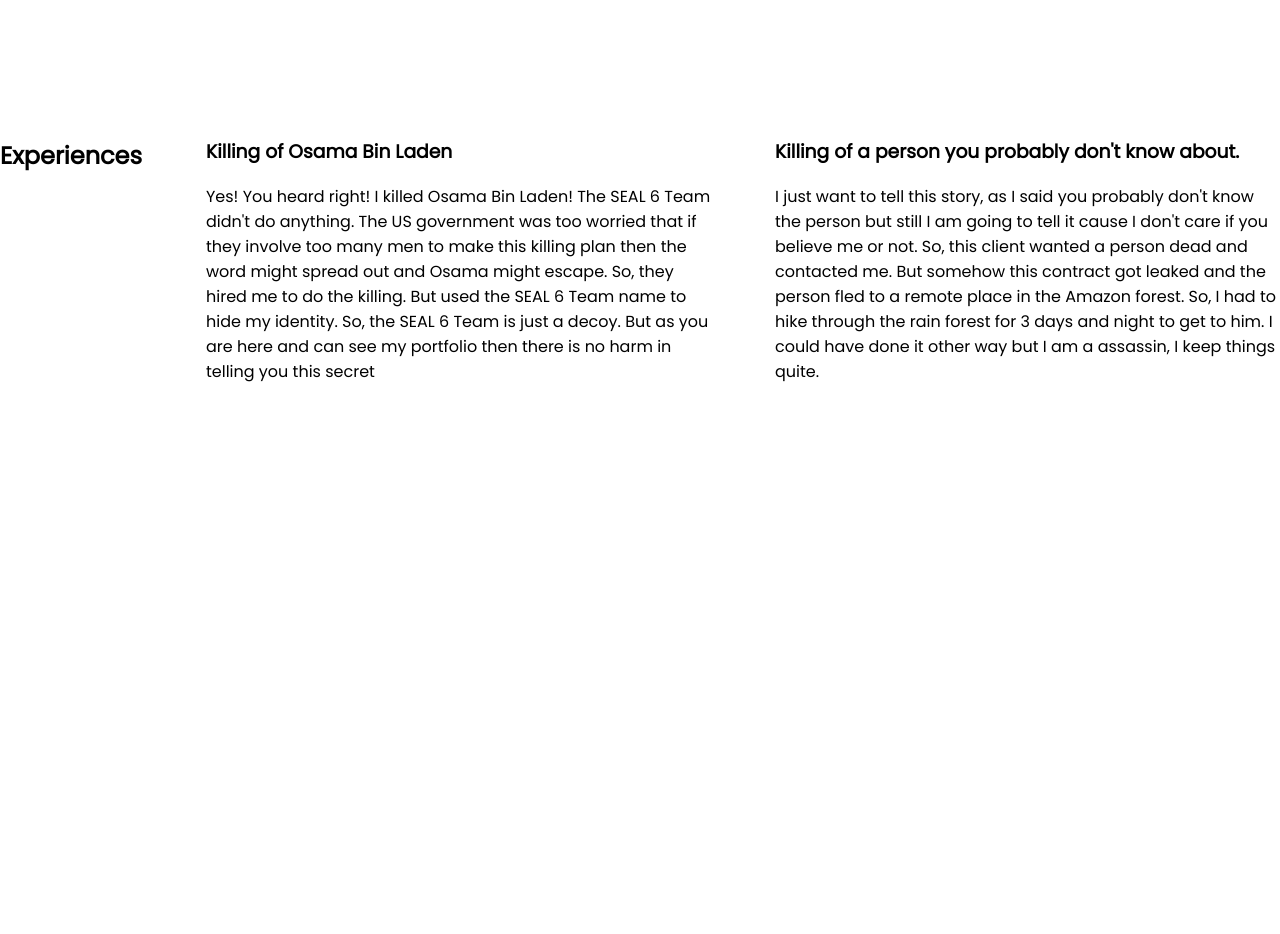
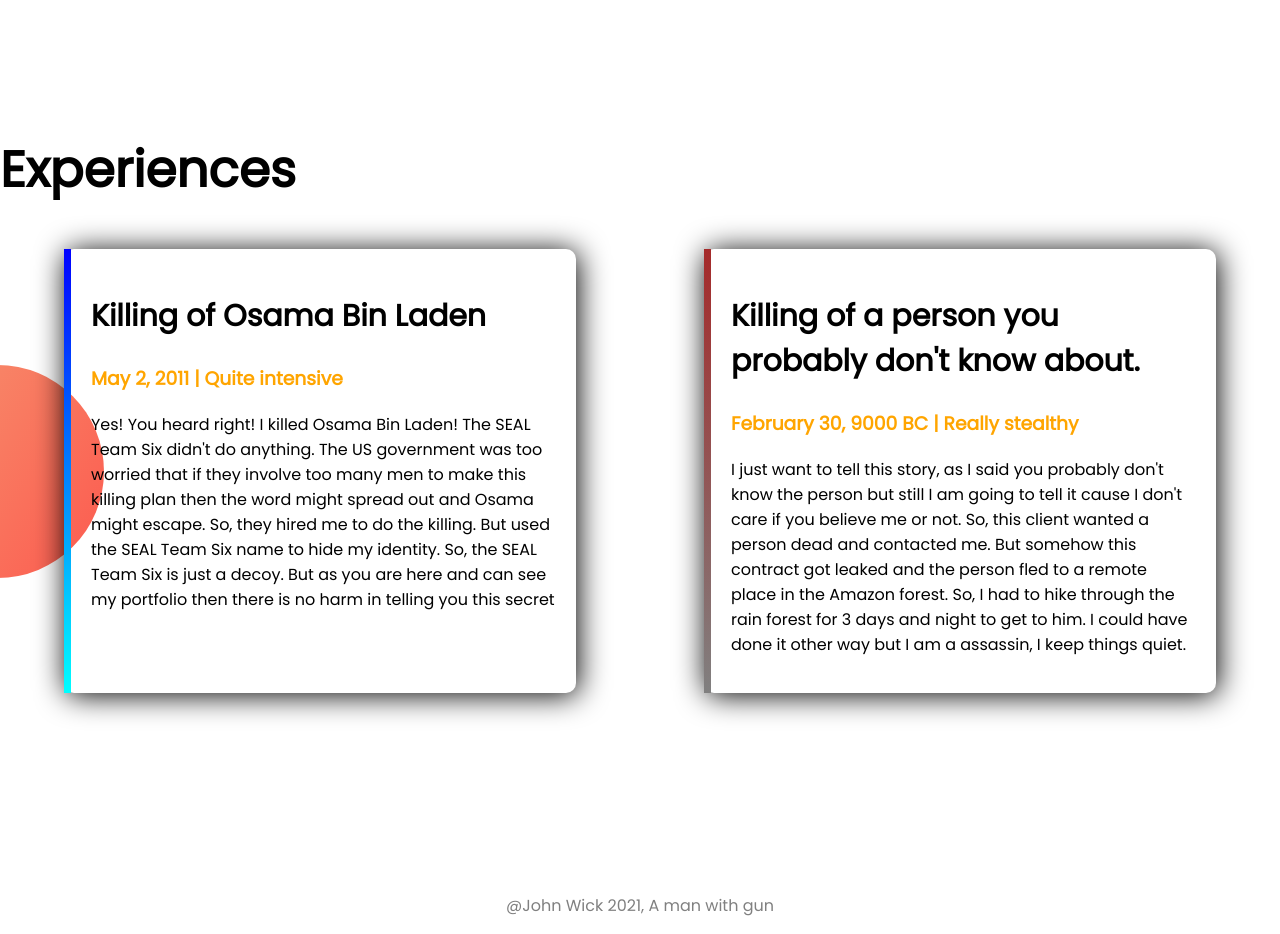
Before and after one commit to Saad100912/developer-portfolio, a plain HTML site: page index.html in a window 1280 px wide. Shown: the part 1300-2234 px from the top of the page. Before the commit the page ends 1900 px from the top, so only its background shows below. Drawn offline with Linux system fonts and the light colour scheme.

Commit message:
more addition

```diff
--- a/index.html
+++ b/index.html
@@ -38,18 +38,22 @@
         </div>
     </section>
     <section>
-        <div>
-            <h2>Experiences</h2>
-        </div>
-        <div class="half-width">
-            <h3>Killing of Osama Bin Laden</h3>
-            <p>Yes! You heard right! I killed Osama Bin Laden! The SEAL 6 Team didn't do anything. The US government was too worried that if they involve too many men to make this killing plan then the word might spread out and Osama might escape. So, they hired me to do the killing. But used the SEAL 6 Team name to hide my identity. So, the SEAL 6 Team is just a decoy. But as you are here and can see my portfolio then there is no harm in telling you this secret</p>
-        </div>
-        <div class="half-width">
-            <h3>Killing of a person you probably don't know about.</h3>
-            <p>I just want to tell this story, as I said you probably don't know the person but still I am going to tell it cause I don't care if you believe me or not. So, this client wanted a person dead and contacted me. But somehow this contract got leaked and the person fled to a remote place in the Amazon forest. So, I had to hike through the rain forest for 3 days and night to get to him. I could have done it other way but I am a assassin, I keep things quite.</p>
+        <h1>Experiences</h1>
+        <div class="experience-section">
+            <div class="experience-box" id="exp-box-1">
+                <h2>Killing of Osama Bin Laden</h2>
+                <h3 class="orange-color">May 2, 2011 | Quite intensive</h3>
+                <p>Yes! You heard right! I killed Osama Bin Laden! The SEAL Team Six didn't do anything. The US government was too worried that if they involve too many men to make this killing plan then the word might spread out and Osama might escape. So, they hired me to do the killing. But used the SEAL Team Six name to hide my identity. So, the SEAL Team Six is just a decoy. But as you are here and can see my portfolio then there is no harm in telling you this secret</p>
+            </div>
+            <div class="experience-box" id="exp-box-2">
+                <h2>Killing of a person you probably don't know about.</h2>
+                <h3 class="orange-color">February 30, 9000 BC | Really stealthy</h3>
+                <p>I just want to tell this story, as I said you probably don't know the person but still I am going to tell it cause I don't care if you believe me or not. So, this client wanted a person dead and contacted me. But somehow this contract got leaked and the person fled to a remote place in the Amazon forest. So, I had to hike through the rain forest for 3 days and night to get to him. I could have done it other way but I am a assassin, I keep things quiet.</p>
+            </div>
         </div>
     </section>
+    <footer>
+        <p>@John Wick 2021, A man with gun</p>
+    </footer>
 </body>
-
 </html>
--- a/style.css
+++ b/style.css
@@ -5,12 +5,11 @@
 h1{
     font-size: 50px;
 }
+h2{
+    font-size: 30px;
+}
 .orange-color{
     color: orange;
-}
-section{
-    display: flex;
-    margin-bottom: 200px;
 }
 .half-width{
     width: 50%;
@@ -30,9 +29,43 @@
 .top-section{
     background-image: url(images/top-banner.png);
     background-repeat: no-repeat;
+    display: flex;
+    margin-bottom: 200px;
 }
 .veteran-section{
     background-image: url(images/dream-bg.png);
     background-repeat: no-repeat;
     background-position: right;
+    display: flex;
+    margin-bottom: 200px;
 }
+.experience-section{
+    display: flex;
+    margin-bottom: 200px;
+    background-image: url(images/exp-bg.png);
+    background-repeat: no-repeat;
+    background-position: left;
+}
+.experience-box{
+    width: 40%;
+    margin: 0 5%;
+    padding: 20px;
+    box-shadow: 2px 2px 30px black;
+    border-radius: 10px;
+}
+#exp-box-1{
+    border-left: 7px solid;
+    border-image: linear-gradient(blue, aqua);
+    border-image-slice: 1;
+    border-radius: 10px;
+}
+#exp-box-2{
+    border-left: 7px solid;
+    border-image: linear-gradient(brown, gray);
+    border-image-slice: 1;
+    border-radius: 10px;
+}
+footer p{
+    text-align: center;
+    color: gray;
+}
```
